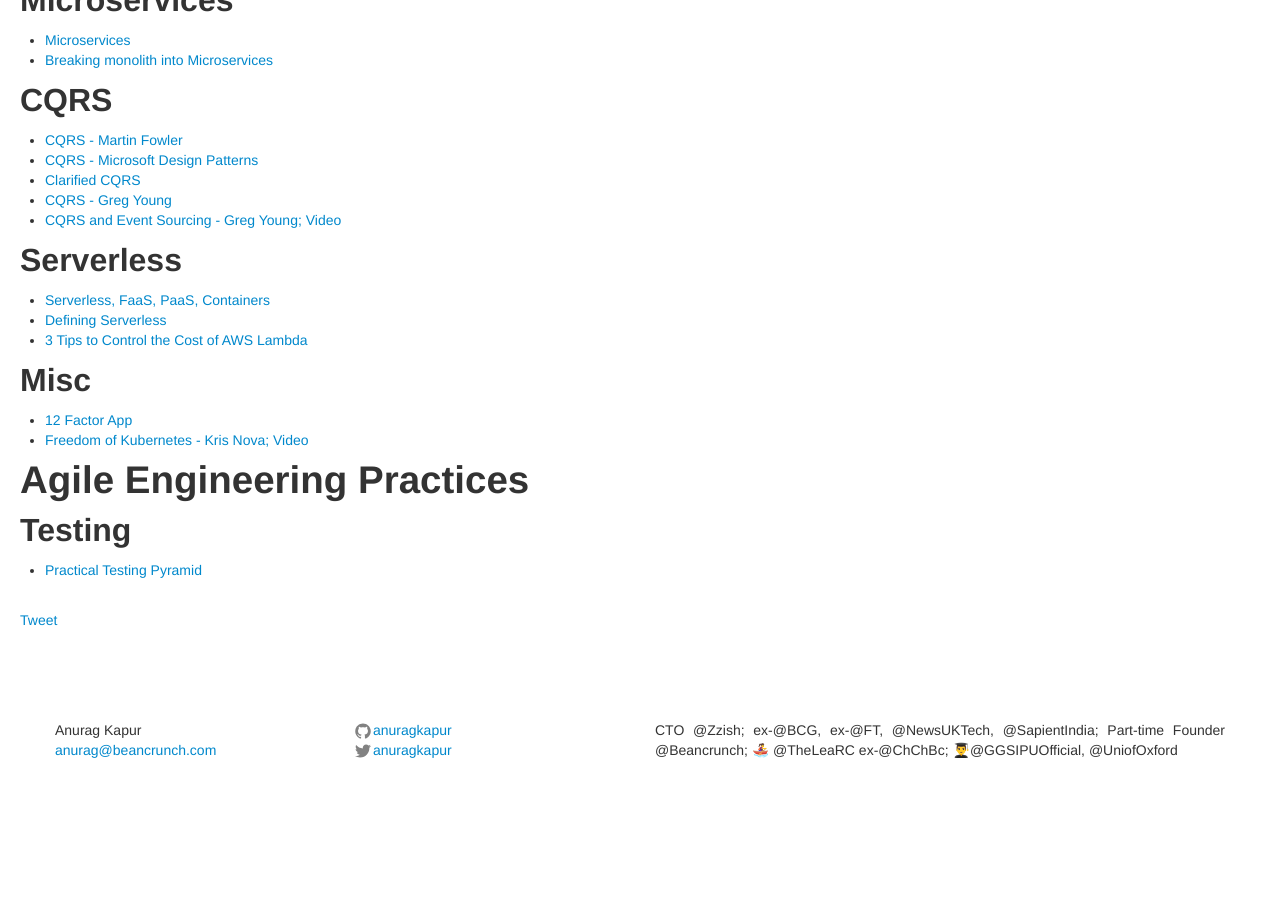
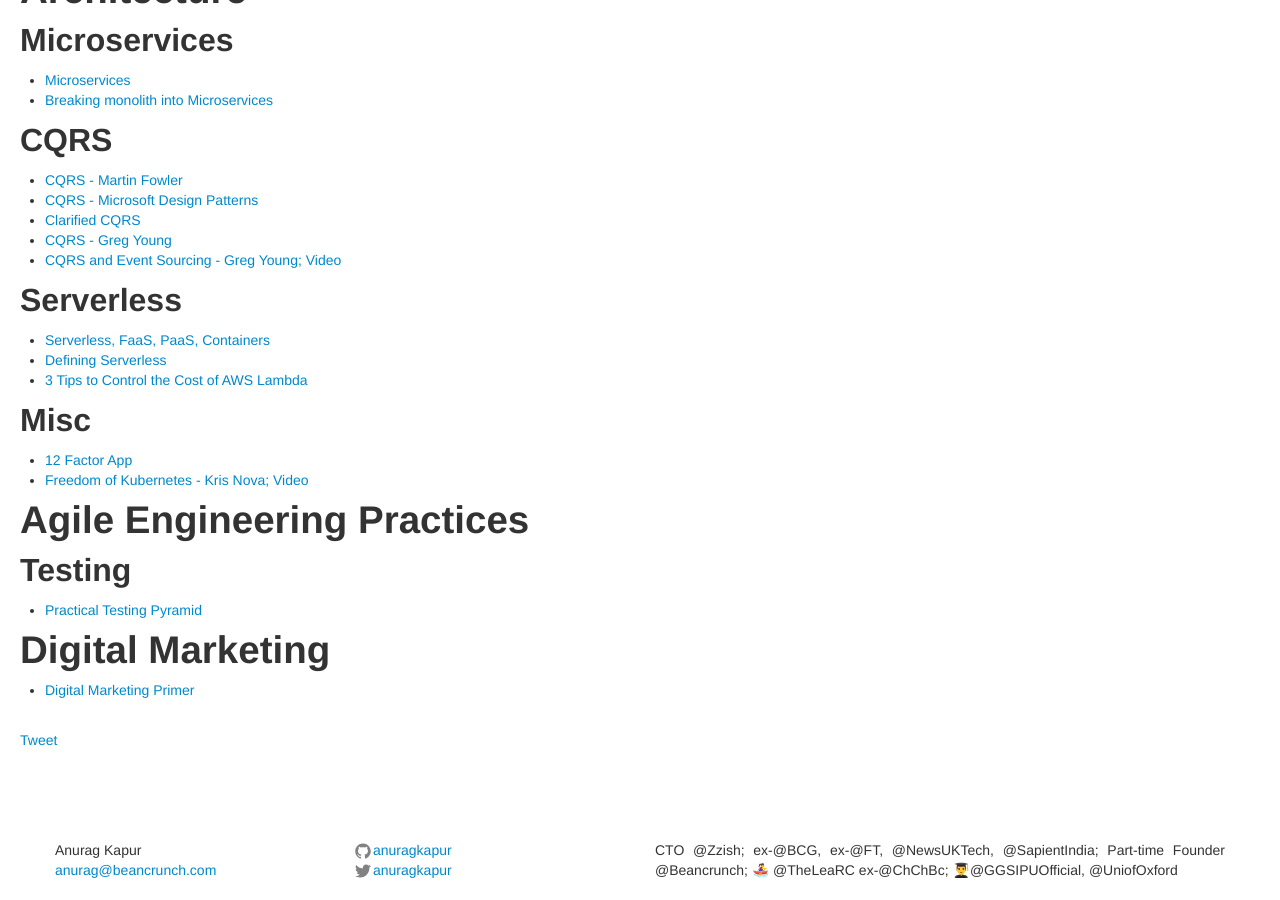
Before and after one commit to anuragkapur/anuragkapur.github.io, a Jekyll site: the page built from blog/engineering/_posts/2018-07-22-bookmarks.md, in a window 1280 px wide and 900 px high, scrolled down 1304 px. Built offline with Jekyll 4.4.1, drawn with Linux system fonts in a browser that asks for light colours; comment, search, counter and statistics services are not loaded; before the commit the page ends 2084 px from its top, so only the background shows below that; some of the changed text lies outside the part shown.

Commit message:
Add bookmark to digital marketing primer

```diff
--- a/blog/engineering/_posts/2018-07-22-bookmarks.md
+++ b/blog/engineering/_posts/2018-07-22-bookmarks.md
@@ -22,9 +22,11 @@
 - [Architecture](#architecture)
   - [Microservices](#microservices)
   - [CQRS](#cqrs)
+  - [Serverless](#serverless)
   - [Misc](#misc-1)
 - [Agile Engineering Practices](#agile-engineering-practices)
   - [Testing](#testing-1)
+- [Digital Marketing](#digital-marketing)
 
 <!-- END doctoc generated TOC please keep comment here to allow auto update -->
 
@@ -80,3 +82,6 @@
 # Agile Engineering Practices
 ## Testing
 * [Practical Testing Pyramid](https://martinfowler.com/articles/practical-test-pyramid.html)
+
+# Digital Marketing
+* [Digital Marketing Primer](https://www.analyticsvidhya.com/blog/2018/12/guide-digital-marketing-analytics/)
```
